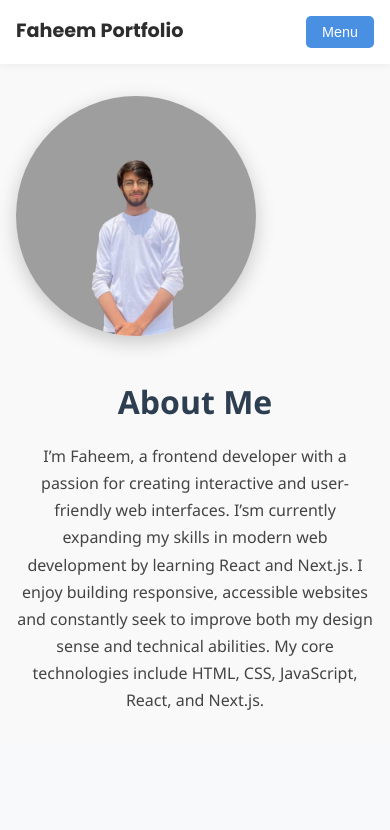
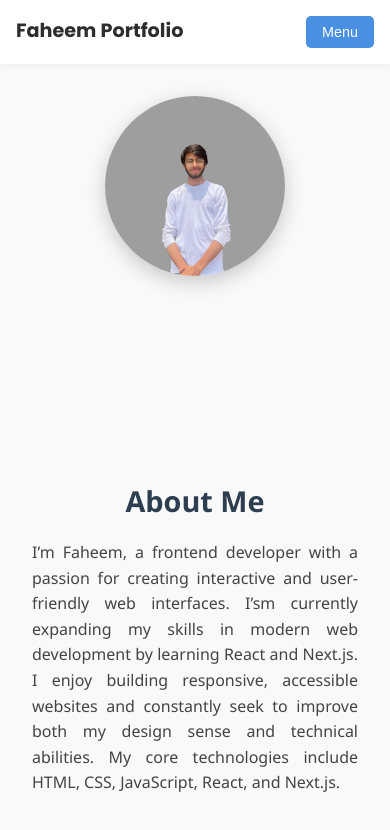
Before and after one commit to ChFaheem22/portfolio, a Next.js app: page /about in a window 390 px wide. Shown: the top 830 px of the page. Built offline with nearby package versions, Linux system fonts and the light colour scheme.

Commit message:
Portfolio commit

```diff
--- a/app/globals.css
+++ b/app/globals.css
@@ -375,25 +375,36 @@ body {
   /* About Section */
   .about {
     padding: 2rem 1rem;
+    flex-direction: column;
+    align-items: center;
+  }
+
+  .img {
+    width: 180px;               /* Make image smaller */
+    height: 180px;
+    border-radius: 50%;
+    object-fit: cover;
+    display: block;
+    margin: 0 auto 1.5rem;      /* Center image and add space below */
   }
 
   .h1 {
-    font-size: 2rem;
+    font-size: 1.8rem;
     text-align: center;
+    margin-bottom: 1rem;
   }
 
-  .img {
-    margin-left: 18px;
-    width: 240px;
-    height: 240px;
-    margin: 0 auto;
+  .box {
+    max-width: 100%;
   }
 
   .box p {
-    text-align: justify;
     font-size: 1rem;
-    text-align: center;
+    line-height: 1.6;
+    text-align: justify;        /* Justify text properly */
+    padding: 0 1rem;
   }
+
 
   /* Projects */
   .project-grid {
```
